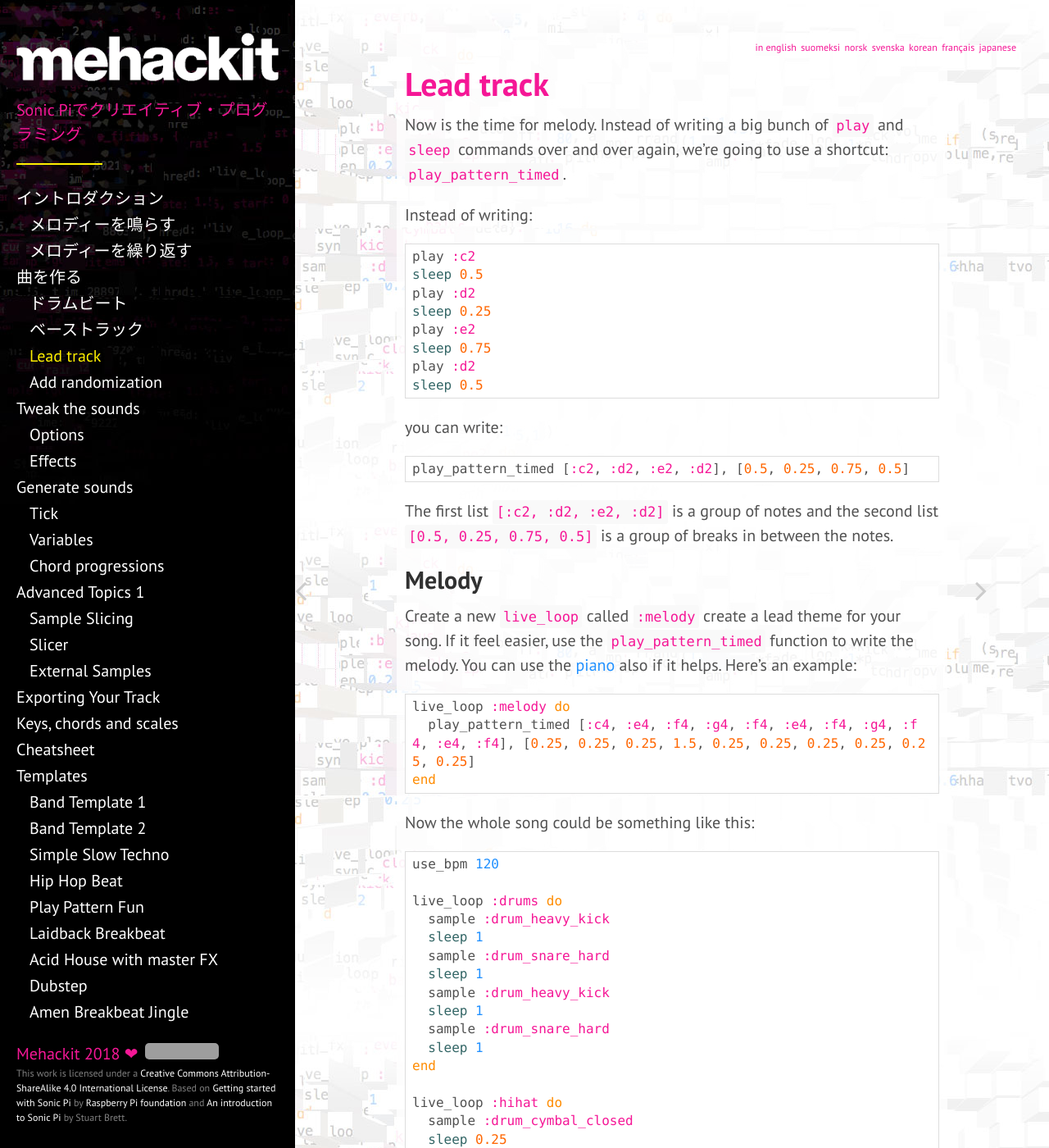
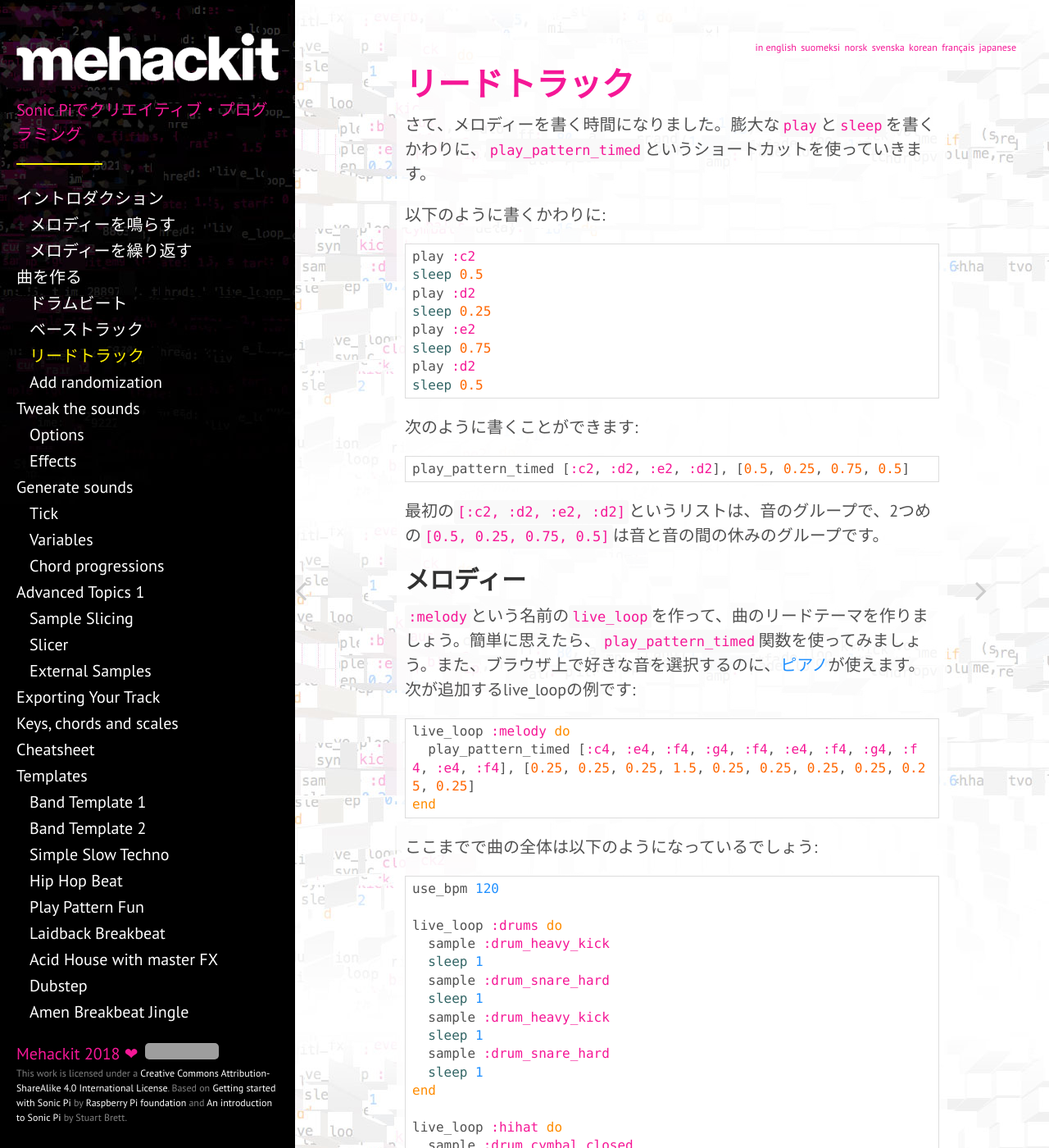
Before and after one commit to mehackit/sonic-pi-workshop, a Jekyll site: the page built from _exercises/ja/02-make-a-song/04-lead.md, in a window 1280 px wide and 1400 px high. Shown: the whole window at 82% size. Built offline with Jekyll 4.4.1, drawn with Linux system fonts in a browser that asks for light colours; nearby versions of some CDN libraries; some of the changed text lies outside the part shown; grey boxes are pictures that could not be loaded.

Commit message:
Translate 02-04 to ja

```diff
--- a/_exercises/ja/02-make-a-song/04-lead.md
+++ b/_exercises/ja/02-make-a-song/04-lead.md
@@ -1,13 +1,13 @@
 ---
 chapter: Make a song
-title: Lead track
+title: リードトラック
 lang: ja
 layout: exercise
 ---
 
-Now is the time for melody. Instead of writing a big bunch of `play` and `sleep` commands over and over again, we're going to use a shortcut: `play_pattern_timed`.
+さて、メロディーを書く時間になりました。膨大な`play`と`sleep`を書くかわりに、`play_pattern_timed`というショートカットを使っていきます。
 
-Instead of writing:
+以下のように書くかわりに:
 
 {% highlight ruby %}
 play :c2
@@ -20,17 +20,17 @@ play :d2
 sleep 0.5
 {% endhighlight %}
 
-you can write:
+次のように書くことができます:
 
 {% highlight ruby %}
 play_pattern_timed [:c2, :d2, :e2, :d2], [0.5, 0.25, 0.75, 0.5]
 {% endhighlight %}
 
-The first list `[:c2, :d2, :e2, :d2]` is a group of notes and the second list `[0.5, 0.25, 0.75, 0.5]` is a group of breaks in between the notes.
+最初の`[:c2, :d2, :e2, :d2]`というリストは、音のグループで、2つめの`[0.5, 0.25, 0.75, 0.5]`は音と音の間の休みのグループです。
 
-## Melody
+## メロディー
 
-Create a new `live_loop` called `:melody` create a lead theme for your song. If it feel easier, use the `play_pattern_timed` function to write the melody. You can use the <a href="{{ "/exercises/en/09-keys-chords-and-scales/01-piano.html" | prepend: site.baseurl }}">piano</a> also if it helps. Here's an example:
+`:melody`という名前の`live_loop`を作って、曲のリードテーマを作りましょう。簡単に思えたら、`play_pattern_timed`関数を使ってみましょう。また、ブラウザ上で好きな音を選択するのに、<a href="{{ "/exercises/en/09-keys-chords-and-scales/01-piano.html" | prepend: site.baseurl }}">ピアノ</a>が使えます。次が追加するlive_loopの例です:
 
 {% highlight ruby %}
 live_loop :melody do
@@ -38,7 +38,7 @@ live_loop :melody do
 end
 {% endhighlight %}
 
-Now the whole song could be something like this:
+ここまでで曲の全体は以下のようになっているでしょう:
 
 {% highlight ruby %}
 use_bpm 120
@@ -78,4 +78,4 @@ live_loop :melody do
 end
 {% endhighlight %}
 
-Yay, that's a great start! Now go and explore with different melodies, synths and `attack:` and `release:` values.
+やりましたね、良いスタートです！メロディー、シンセ、`attack:`と`release:`の値を変更して探索してみましょう。
```
